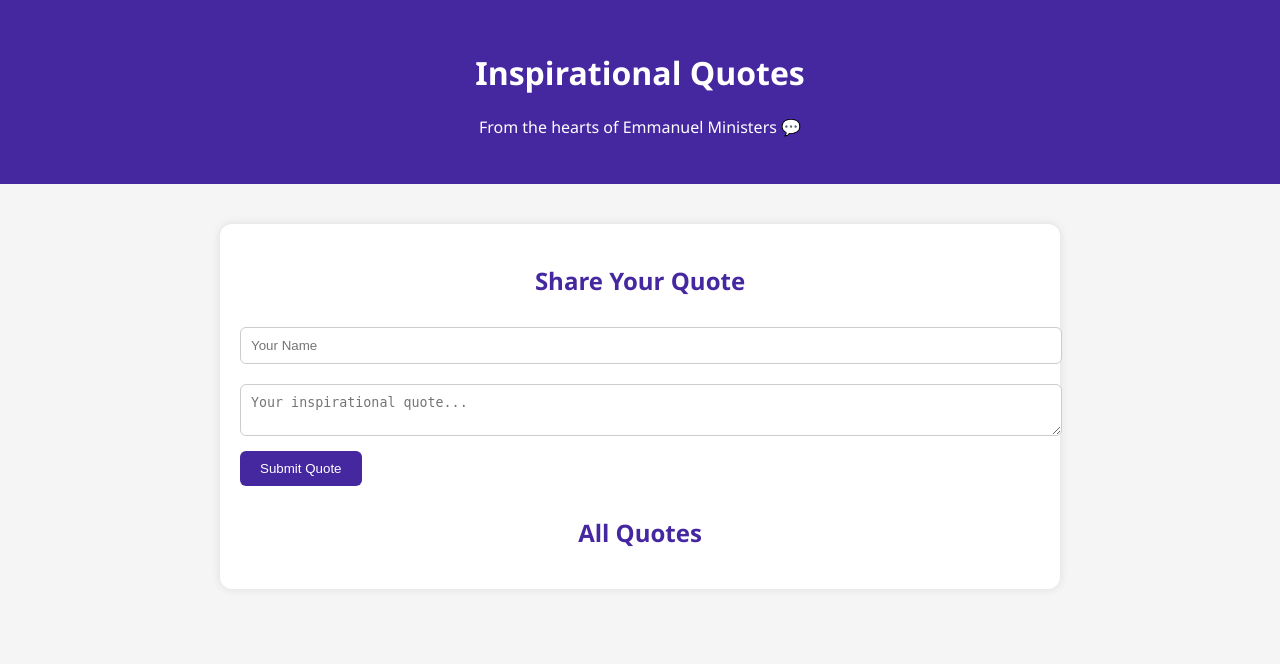
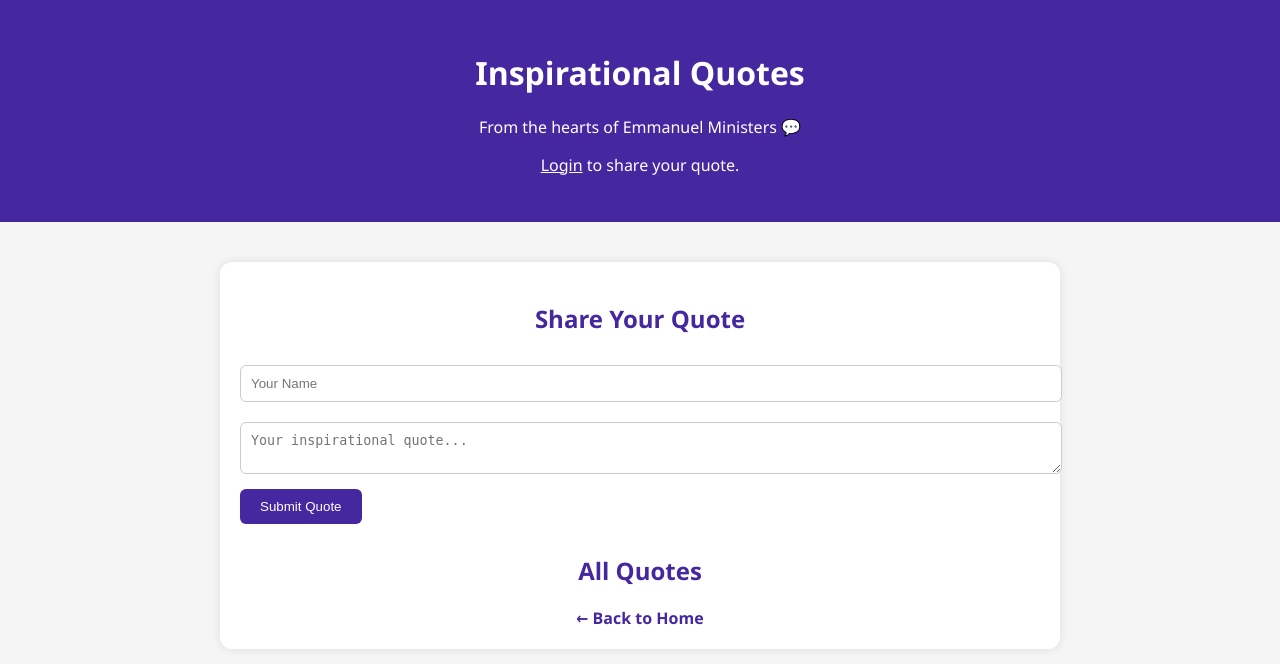
Before and after one commit to emmanuelministers/emmanuel-ministry-platform, a Flask app: page /quotes in a window 1280 px wide. Shown: the top 664 px of the page. Run offline with Flask 3, Linux system fonts and the light colour scheme; data that the repository does not hold is empty.

Commit message:
Update quotes.html

```diff
--- a/templates/quotes.html
+++ b/templates/quotes.html
@@ -55,12 +55,26 @@
     .quote strong {
       color: #333;
     }
+    .back-link {
+      text-align: center;
+      margin-top: 20px;
+    }
+    .back-link a {
+      text-decoration: none;
+      color: #4527a0;
+      font-weight: bold;
+    }
   </style>
 </head>
 <body>
   <header>
     <h1>Inspirational Quotes</h1>
     <p>From the hearts of Emmanuel Ministers 💬</p>
+    {% if username %}
+      <p>Logged in as <strong>{{ username }}</strong></p>
+    {% else %}
+      <p><a href="{{ url_for('login') }}" style="color: white; text-decoration: underline;">Login</a> to share your quote.</p>
+    {% endif %}
   </header>
 
   <div class="container">
@@ -78,6 +92,10 @@
         <p><strong>- {{ quote.author }}</strong></p>
       </div>
     {% endfor %}
+
+    <div class="back-link">
+      <a href="{{ url_for('home') }}">← Back to Home</a>
+    </div>
   </div>
 </body>
 </html>
```
